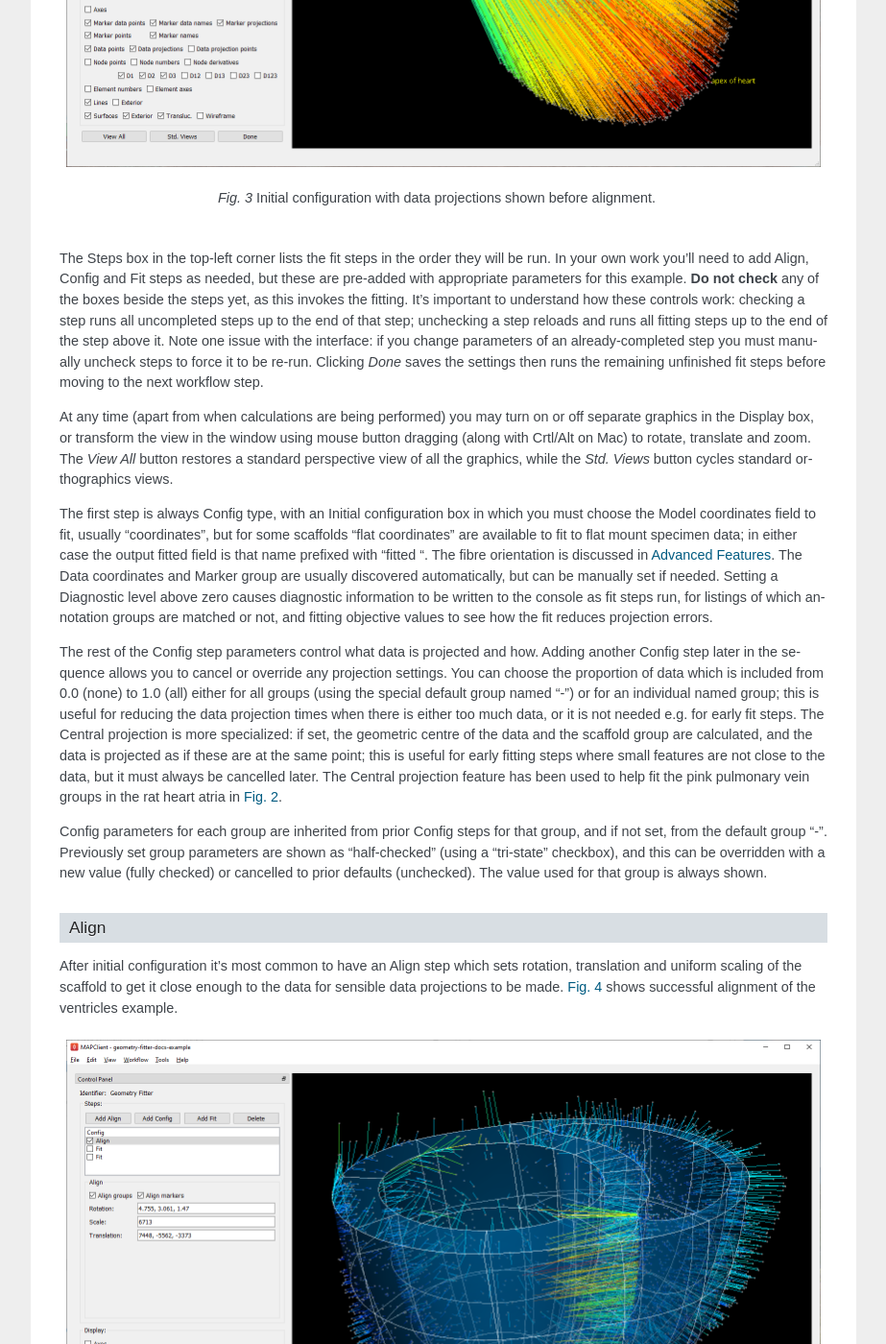
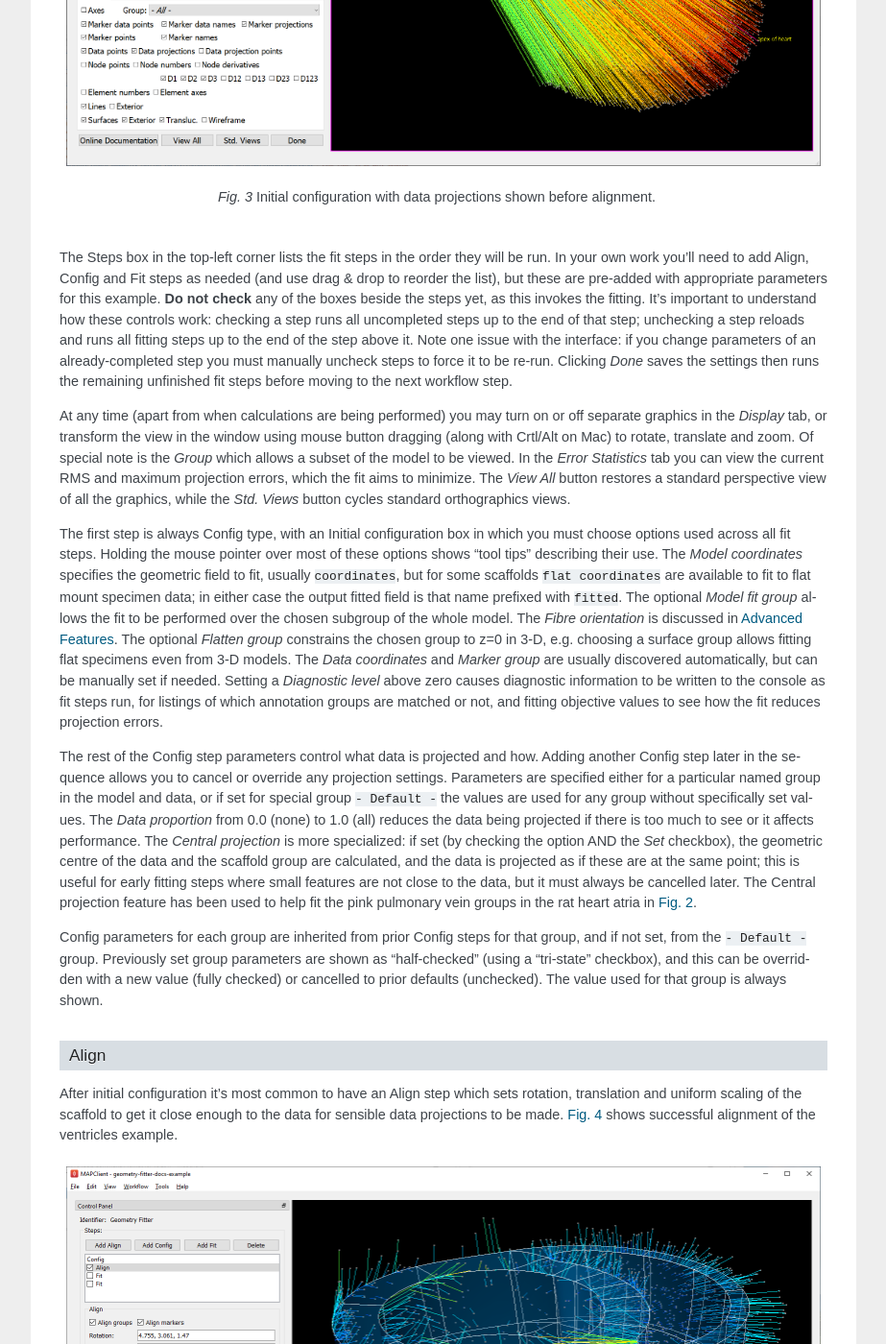
Before and after one commit to v-chopovda/mapclientplugins.geometryfitter, a Sphinx documentation site: the page built from docs/index.rst, in a window 1280 px wide and 1400 px high, scrolled down 3429 px. Shown: the whole window at 96% size, without its empty margins (198-1121 px from the left). Built offline with Sphinx 7.4.7, drawn with Linux system fonts in a browser that asks for light colours; some of the changed text lies outside the part shown.

Commit message:
Update documentation for new features

```diff
--- a/docs/index.rst
+++ b/docs/index.rst
@@ -86,7 +86,7 @@
 ^^^^^^
 
 :numref:`fig-fit-step-config` shows the **Geometry Fitter** user interface just after loading (after waiting for initial data projections to be calculated). The first fit step is always a Config
-step, and this is shown in the figure. There is no checkbox on the front of the first Config step because it can not be disabled. You can add more Config steps by clicking the "Add Config" button.
+step, and this is shown in the figure. There is no checkbox on the front of the first Config step because it cannot be disabled. You can add more Config steps by clicking the "Add Config" button.
 The Config step will only affect the steps after/below it until there's another Config step.
 The initial graphical view is dominated by the projection lines from the data in 1000s of microns back to a unit-size scaffold, with longest to shortest projections coloured by a spectrum from red to blue.
 
@@ -97,15 +97,15 @@
 
    Initial configuration with data projections shown before alignment.
 
-The Steps box in the top-left corner lists the fit steps in the order they will be run. In your own work you'll need to add Align, Config and Fit steps as needed, but these are pre-added with appropriate parameters for this example. **Do not check** any of the boxes beside the steps yet, as this invokes the fitting. It's important to understand how these controls work: checking a step runs all uncompleted steps up to the end of that step; unchecking a step reloads and runs all fitting steps up to the end of the step above it. Note one issue with the interface: if you change parameters of an already-completed step you must manually uncheck steps to force it to be re-run. Clicking *Done* saves the settings then runs the remaining unfinished fit steps before moving to the next workflow step.
+The Steps box in the top-left corner lists the fit steps in the order they will be run. In your own work you'll need to add Align, Config and Fit steps as needed (and use drag & drop to reorder the list), but these are pre-added with appropriate parameters for this example. **Do not check** any of the boxes beside the steps yet, as this invokes the fitting. It's important to understand how these controls work: checking a step runs all uncompleted steps up to the end of that step; unchecking a step reloads and runs all fitting steps up to the end of the step above it. Note one issue with the interface: if you change parameters of an already-completed step you must manually uncheck steps to force it to be re-run. Clicking *Done* saves the settings then runs the remaining unfinished fit steps before moving to the next workflow step.
 
-At any time (apart from when calculations are being performed) you may turn on or off separate graphics in the Display box, or transform the view in the window using mouse button dragging (along with Crtl/Alt on Mac) to rotate, translate and zoom. The *View All* button restores a standard perspective view of all the graphics, while the *Std. Views* button cycles standard orthographics views.
+At any time (apart from when calculations are being performed) you may turn on or off separate graphics in the *Display* tab, or transform the view in the window using mouse button dragging (along with Crtl/Alt on Mac) to rotate, translate and zoom. Of special note is the *Group* which allows a subset of the model to be viewed. In the *Error Statistics* tab you can view the current RMS and maximum projection errors, which the fit aims to minimize. The *View All* button restores a standard perspective view of all the graphics, while the *Std. Views* button cycles standard orthographics views.
 
-The first step is always Config type, with an Initial configuration box in which you must choose the Model coordinates field to fit, usually "coordinates", but for some scaffolds "flat coordinates" are available to fit to flat mount specimen data; in either case the output fitted field is that name prefixed with "fitted ". The fibre orientation is discussed in :ref:`section-advanced-features`. The Data coordinates and Marker group are usually discovered automatically, but can be manually set if needed. Setting a Diagnostic level above zero causes diagnostic information to be written to the console as fit steps run, for listings of which annotation groups are matched or not, and fitting objective values to see how the fit reduces projection errors.
+The first step is always Config type, with an Initial configuration box in which you must choose options used across all fit steps. Holding the mouse pointer over most of these options shows "tool tips" describing their use. The *Model coordinates* specifies the geometric field to fit, usually ``coordinates``, but for some scaffolds ``flat coordinates`` are available to fit to flat mount specimen data; in either case the output fitted field is that name prefixed with ``fitted``. The optional *Model fit group* allows the fit to be performed over the chosen subgroup of the whole model. The *Fibre orientation* is discussed in :ref:`section-advanced-features`. The optional *Flatten group* constrains the chosen group to z=0 in 3-D, e.g. choosing a surface group allows fitting flat specimens even from 3-D models. The *Data coordinates* and *Marker group* are usually discovered automatically, but can be manually set if needed. Setting a *Diagnostic level* above zero causes diagnostic information to be written to the console as fit steps run, for listings of which annotation groups are matched or not, and fitting objective values to see how the fit reduces projection errors.
 
-The rest of the Config step parameters control what data is projected and how. Adding another Config step later in the sequence allows you to cancel or override any projection settings. You can choose the proportion of data which is included from 0.0 (none) to 1.0 (all) either for all groups (using the special default group named "-") or for an individual named group; this is useful for reducing the data projection times when there is either too much data, or it is not needed e.g. for early fit steps. The Central projection is more specialized: if set, the geometric centre of the data and the scaffold group are calculated, and the data is projected as if these are at the same point; this is useful for early fitting steps where small features are not close to the data, but it must always be cancelled later. The Central projection feature has been used to help fit the pink pulmonary vein groups in the rat heart atria in :numref:`fig-mcpgf-scaffold-data-annotation-groups`.
+The rest of the Config step parameters control what data is projected and how. Adding another Config step later in the sequence allows you to cancel or override any projection settings. Parameters are specified either for a particular named group in the model and data, or if set for special group ``- Default -`` the values are used for any group without specifically set values. The *Data proportion* from 0.0 (none) to 1.0 (all) reduces the data being projected if there is too much to see or it affects performance. The *Central projection* is more specialized: if set (by checking the option AND the *Set* checkbox), the geometric centre of the data and the scaffold group are calculated, and the data is projected as if these are at the same point; this is useful for early fitting steps where small features are not close to the data, but it must always be cancelled later. The Central projection feature has been used to help fit the pink pulmonary vein groups in the rat heart atria in :numref:`fig-mcpgf-scaffold-data-annotation-groups`.
 
-Config parameters for each group are inherited from prior Config steps for that group, and if not set, from the default group "-". Previously set group parameters are shown as "half-checked" (using a "tri-state" checkbox), and this can be overridden with a new value (fully checked) or cancelled to prior defaults (unchecked). The value used for that group is always shown.
+Config parameters for each group are inherited from prior Config steps for that group, and if not set, from the ``- Default -`` group. Previously set group parameters are shown as "half-checked" (using a "tri-state" checkbox), and this can be overridden with a new value (fully checked) or cancelled to prior defaults (unchecked). The value used for that group is always shown.
 
 Align
 ^^^^^
@@ -152,17 +152,17 @@
 * *Maximum subiterations* is currently unused;
 * *Update reference state*, if checked, updates the reference state to the current geometry at the end of all iterations in the step. This is an advanced feature which should not be used unless fully understood.
 
-The following Fit step parameters can be set for either all groups (using the special default group named "-") or for an individual named group:
+The following Fit step parameters can be set for either for individual groups or for the special ``- Default -`` group which applies on any group not specifically set:
 
-* *Data weight* is a non-negative value which multiplies the projection error for each group, with default value 1.0. Setting value 10.0 for one group makes that group conform more closely to the data at the expense of other groups, as if there were 10x as many data points.
-* *Strain penalty* is a scale factor multiplying the deformation gradient (gradient of the fitted coordinates with respect to the reference coordinates, i.e. coordinates in the reference state). This penalty tends to keep scaffold linear dimensions near where they were during the fit, and is helpful for maintaining stability in regions outside the data. Very high values pull the scaffold back to its reference state, which is not wanted.
-* *Curvature penalty* is a scale factor multiplying the gradient of the above gradient with respect to reference coordinates. This is usually the more useful penalty to use. Higher values reduce curvature in the fitted field relative to the reference coordinates which is essentially what is needed to keep a smooth solution without excessive waviness, so data projections remain sensible.
+* *Data weight* is a non-negative value which multiplies the projection error for each group, with default value 1.0. Setting value 10.0 for one group makes that group conform more closely to the data at the expense of other groups, as if there were 10x as many data points. Note when using the *Flatten group* Config option, this parameter for the chosen group weights the integral over that group which applies the flattening; there should not be data points for the flatten group.
+* *Strain penalty* is a scale factor multiplying the components of the Lagrangian large strain tensor relative to the reference state. This penalty tends to keep scaffold linear dimensions near where they were during the fit, and is helpful for maintaining stability in regions outside the data. Very high values pull the scaffold back to its reference state, which is not wanted. The large strain terms are non-linear and handle rotation during the fit, which generally requires several iterations to converge.
+* *Curvature penalty* is a scale factor multiplying the gradient of the deformation gradient with respect to reference coordinates. This is often the more useful penalty to use. Higher values reduce curvature in the fitted field relative to the reference coordinates which is essentially what is needed to keep a smooth solution without excessive waviness, so data projections remain sensible.
 
-As for Config, Fit parameters for each group are inherited from prior Fit steps for that group, and if not set, from the default group "-". Previously set group parameters are shown as "half-checked" (using a "tri-state" checkbox), and this can be overridden with a new value (fully checked) or cancelled to prior defaults (unchecked). The value used for that group is always shown.
+As for Config, Fit parameters for each group are inherited from prior Fit steps for that group, and if not set, from the special ``- Default -`` group. Previously set group parameters are shown as "half-checked" (using a "tri-state" checkbox), and this can be overridden with a new value (fully checked) or cancelled to prior defaults (unchecked). The value used for that group is always shown.
 
 Deformation penalties are applied on the highest dimension elements making up the scaffold, so for 3-D scaffolds, these can only be applied to 3-D annotation groups in the scaffold, not lower dimensional groups. Setting different deformation penalties for a group makes that region stiffer or more pliable relative to the rest of the scaffold.
 
-In this example the *Data weight* for the "marker" group is set to 100.0 (not shown) so the "apex of heart" point is made to conform very closely to the data. As this is the initial fit, we choose a high value of *Curvature penalty* (1000.0) to avoid a wavy solution, plus a small *Strain penalty* (0.01) which helps keep the solution stable. These are applied to the whole scaffold (i.e. group "-"), and together these keep the solution smooth so that data projections are sensible for the second iteration.
+In this example the *Data weight* for the ``marker`` group is set to 100.0 (not shown) so the "apex of heart" point is made to conform very closely to the data. As this is the initial fit, we choose a high value of *Curvature penalty* (1000.0) to avoid a wavy solution, plus a small *Strain penalty* (0.01) which helps keep the solution stable. These are applied to the whole scaffold (i.e. the ``- Default -`` group), and together these keep the solution smooth so that data projections are sensible for the second iteration.
 
 Choosing the deformation penalty values takes experience, and some trial-and-error. The required penalty values will vary depending on the units/scale of the data, the number of data points, how solid or hollow the scaffold is, and the values chosen for data proportion and data weights (which effectively scale the number of data points). (At some point these will be "non-dimensionalized" to remove most of the effects of data scale, but this has not yet been done.) For now, you need to do a parameter search to find values that have the desired effect: starting at 1.0, go up or down by 2 orders of magnitude (100x if going up, 0.01x if going down) until the behaviour is close to what you want, then fine tune. Note that for a set of specimens of similar size, similar numbers of data points, and fitting the same scaffold, the same values should work acceptably.
 
```
Also changed, not shown: docs/_images/fit-step-config.png, 1 other file.
